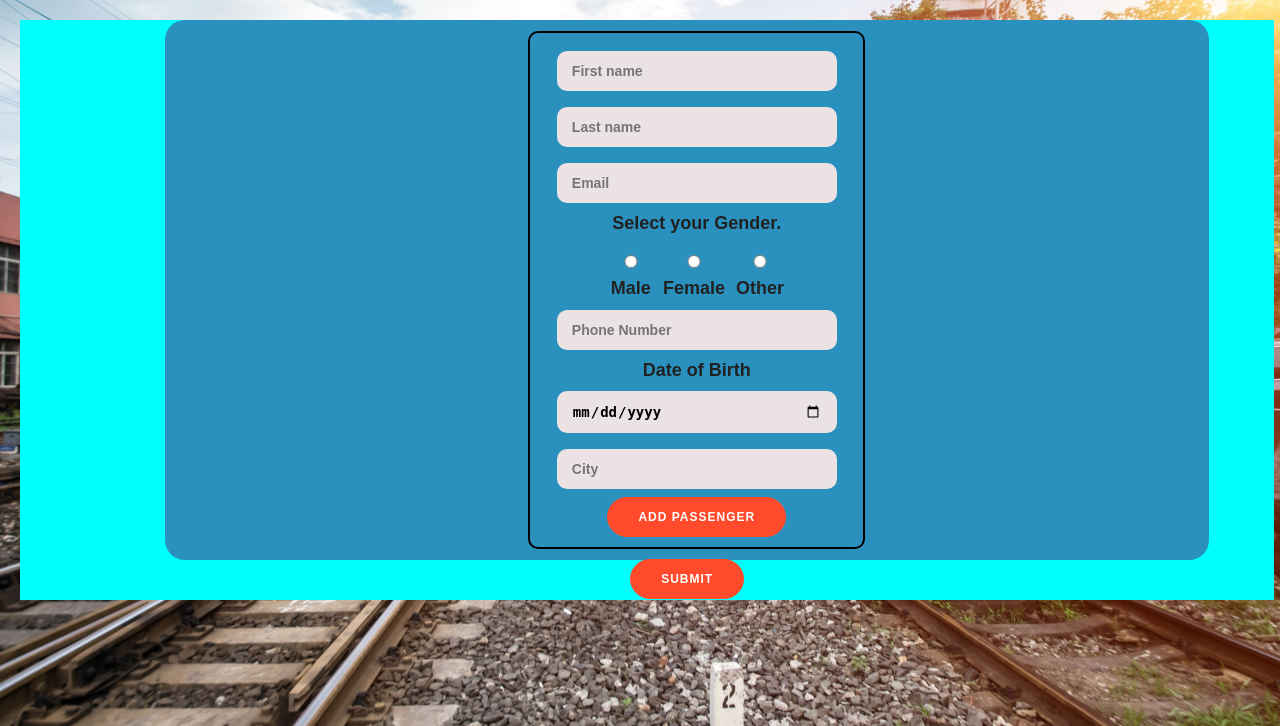
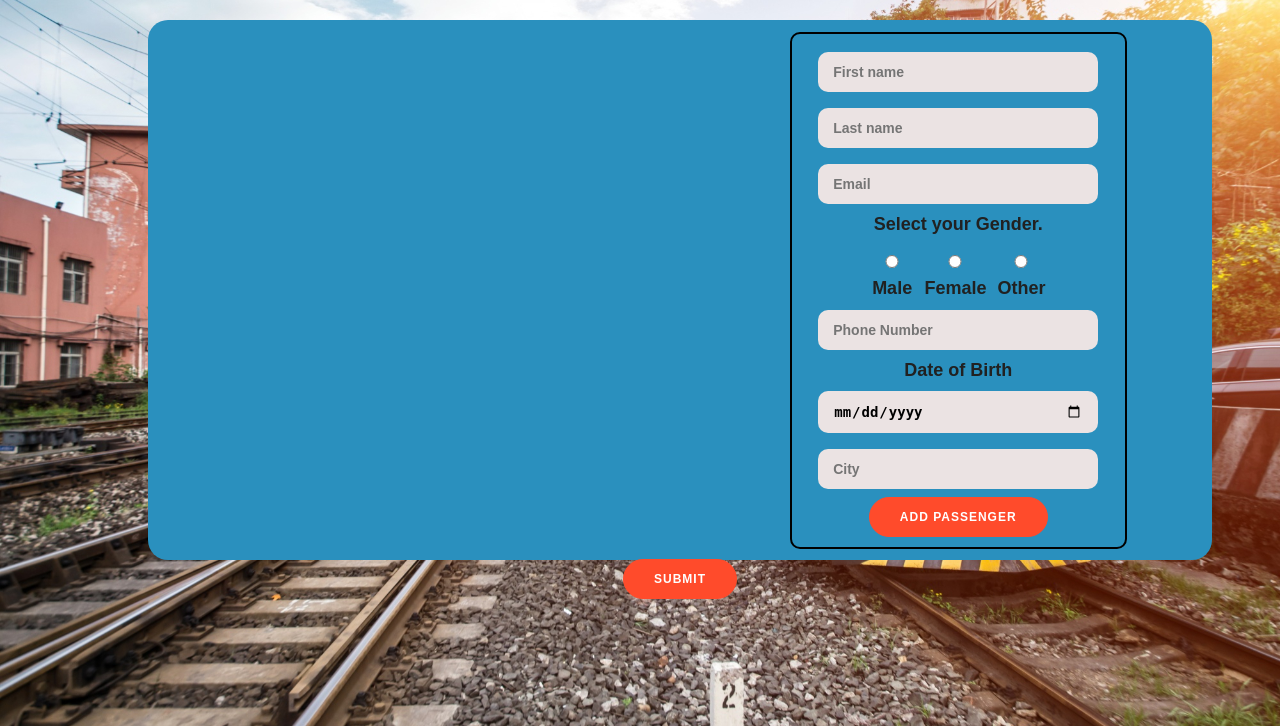
Before and after one commit to idealistraj09/Railway-reservation-system-, a PHP site: page /php/getuserdata.php in a window 1280 px wide. Shown: the part 74-800 px from the top of the page. Run offline with PHP 8.4, Linux system fonts and the light colour scheme.

Commit message:
updated getuser css & php

```diff
--- a/css/getdata.css
+++ b/css/getdata.css
@@ -18,8 +18,8 @@
     align-items: center;
     justify-content: center;
     text-align: center;
-    background-color: aqua;
 }
+
 form{
     align-items: center;
     justify-content: center;
@@ -37,6 +37,7 @@ form{
     padding: 20px;
     flex-direction: column;
 }
+
 .part1,.part2,.part3{
    border: 2px solid black;
    border-radius: 10px;
@@ -48,6 +49,9 @@ form{
 
 }
 .upper{
+    align-items: center;
+    justify-content: center;
+    text-align: center;
     display: flex;
     flex-direction: row;
     margin-top: 5%;
--- a/php/getuserdata.php
+++ b/php/getuserdata.php
@@ -106,8 +106,8 @@
         </div>
 
     </nav>
-    <div class="main1">
-        <div class="getdata">
+    <div class=".main1">
+        <div class=".getdata">
             <form action="#" method="POST">
                 <div class="upper">
                     <div class="part1" id="part1">
```
